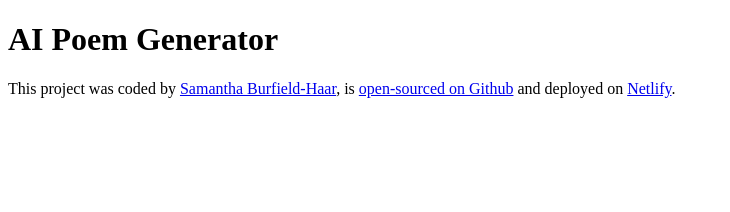
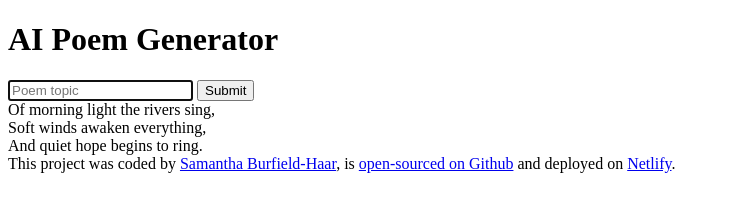
Before and after one commit to samanthabh/ai-poem-generator, a plain HTML site: page index.html in a window 1280 px wide. Shown: the whole page, without its empty margins (0-730 px from the left). Drawn offline with Linux system fonts and the light colour scheme.

Commit message:
basic html added

```diff
--- a/index.html
+++ b/index.html
@@ -7,7 +7,24 @@
     <style src="src/style.css"></style>
   </head>
   <body>
-    <h1>AI Poem Generator</h1>
+    <header>
+      <h1>AI Poem Generator</h1>
+    </header>
+    <form>
+      <input
+        type="text"
+        placeholder="Poem topic"
+        autofocus
+        autocomplete="off"
+        required
+      />
+      <input type="submit" />
+    </form>
+    <div>
+      Of morning light the rivers sing, <br />
+      Soft winds awaken everything, <br />
+      And quiet hope begins to ring.
+    </div>
     <footer>
       This project was coded by
       <a href="https://github.com/samanthabh" target="_blank"
```
